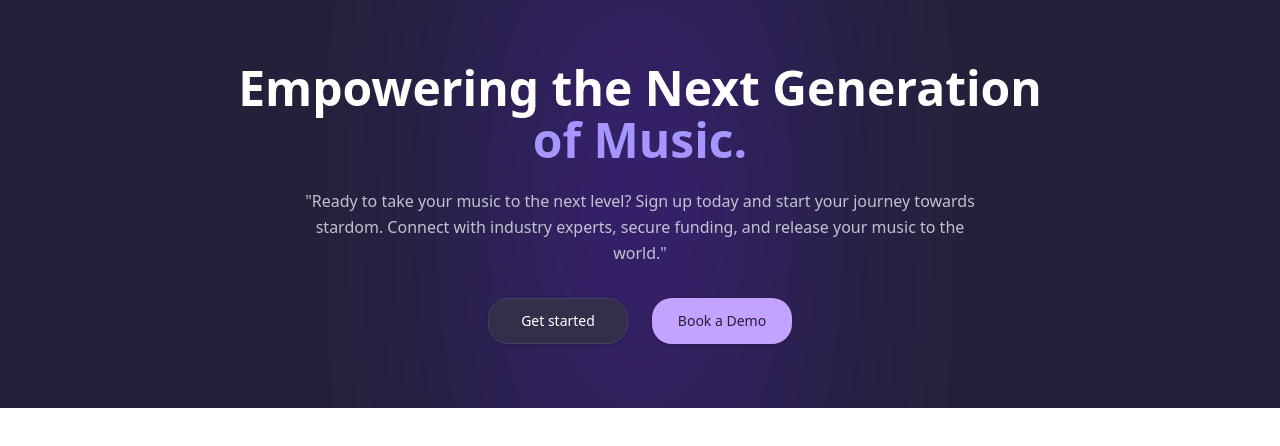
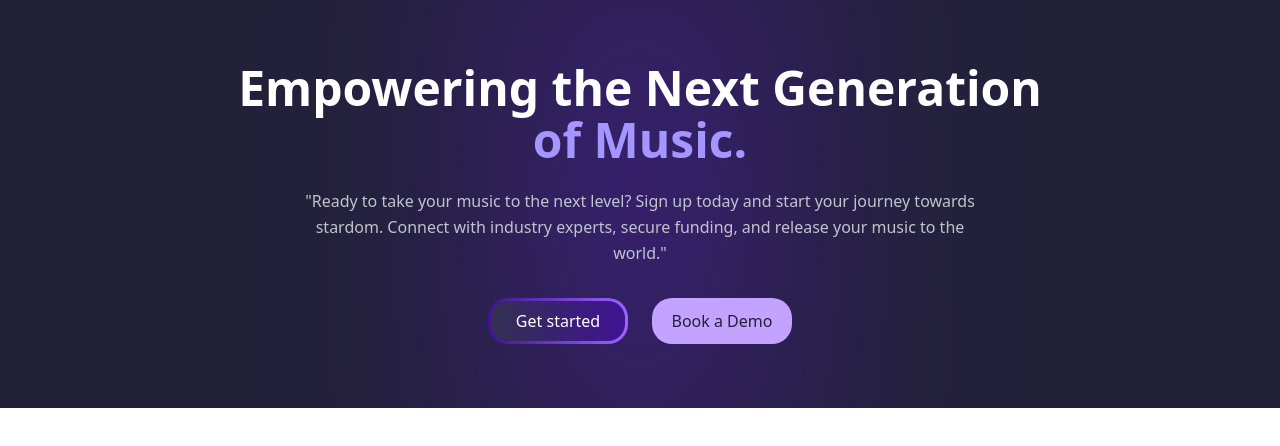
Before and after one commit to christienMD/cimfest-hackathon, a React (Vite) app: page / in a window 1280 px wide. Shown: the top 446 px of the page. Built offline with nearby package versions, Linux system fonts and the light colour scheme.

Commit message:
refactor: update hero page

```diff
--- a/src/components/sections/LandingPageHero/LandingPageHero.tsx
+++ b/src/components/sections/LandingPageHero/LandingPageHero.tsx
@@ -1,9 +1,8 @@
-import { Button } from "@/components/ui/button";
 
 const LandingPageHero = () => {
   return (
     <section className="bg-[#23213A] flex items-center justify-center py-16 px-4 relative overflow-hidden">
-      {/* More pronounced and extended gradient */}
+      {/* Gradient background effect */}
       <div
         className="absolute top-1/2 left-1/2 -translate-x-1/2 -translate-y-[40%] w-[500px] h-[800px]"
         style={{
@@ -36,12 +35,23 @@ const LandingPageHero = () => {
           </p>
 
           <div className="flex flex-col sm:flex-row items-center justify-center gap-4 sm:gap-6 mt-8">
-            <Button className="h-[46px] w-full sm:w-[140px] rounded-[20px] bg-[#312F4A] hover:bg-[#312F4A]/90 text-white border border-[#454268] text-sm">
-              Get started
-            </Button>
-            <Button className="h-[46px] w-full sm:w-[140px] rounded-[20px] bg-[#C4A2FF] hover:bg-[#C4A2FF]/90 text-[#23213A] text-sm">
+            <button
+              className="group relative h-[46px] w-full sm:w-[140px] text-base font-medium"
+              style={{
+                padding: "3px",
+                background: "linear-gradient(90deg, #411294 0%, #9C64FF 100%)",
+                borderRadius: "20px",
+              }}
+            >
+              <div className="absolute inset-0 rounded-[20px] bg-gradient-to-r from-[#411294] to-[#9C64FF] opacity-0 group-hover:opacity-20 transition-opacity" />
+              <div className="h-full w-full flex items-center justify-center bg-gradient-to-r from-[#323052] to-[#411294] text-white rounded-[17px]">
+                Get started
+              </div>
+            </button>
+
+            <button className="h-[46px] w-full sm:w-[140px] rounded-[20px] bg-[#C4A2FF] hover:bg-[#C4A2FF]/90 text-[#23213A] text-base font-medium transition-colors">
               Book a Demo
-            </Button>
+            </button>
           </div>
         </div>
       </div>
```
